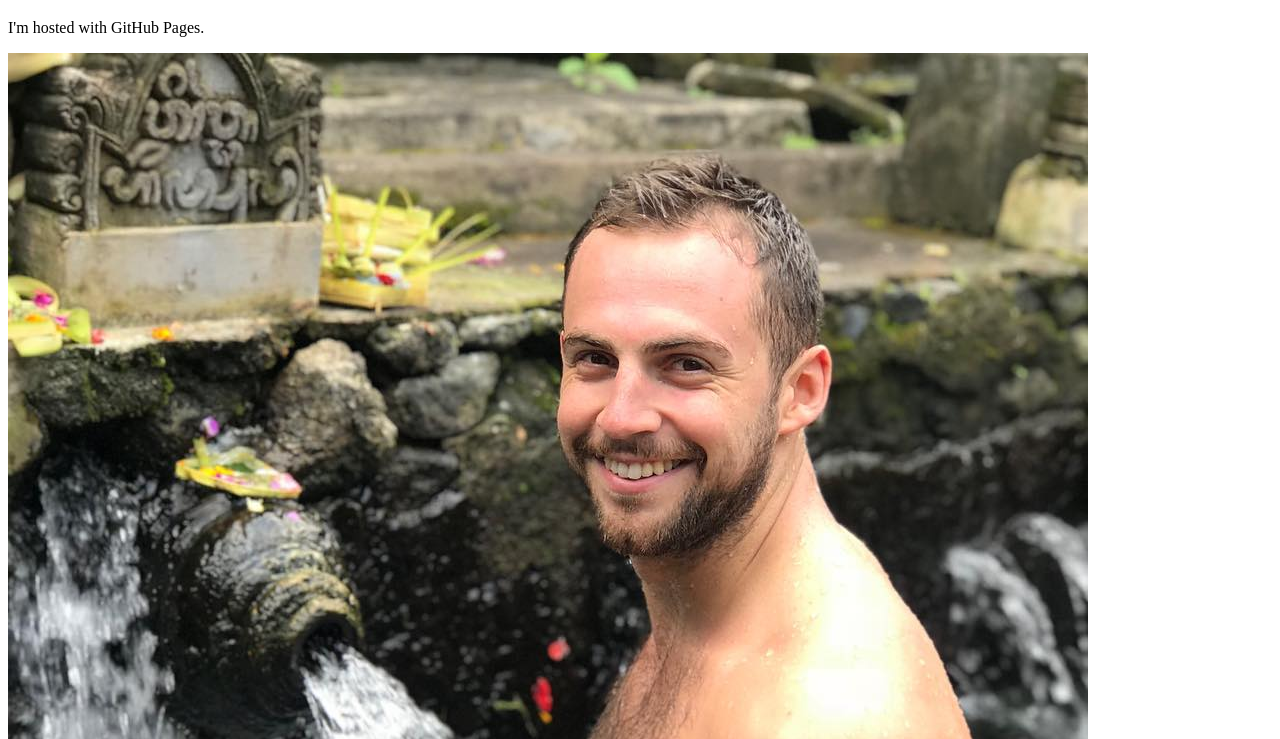
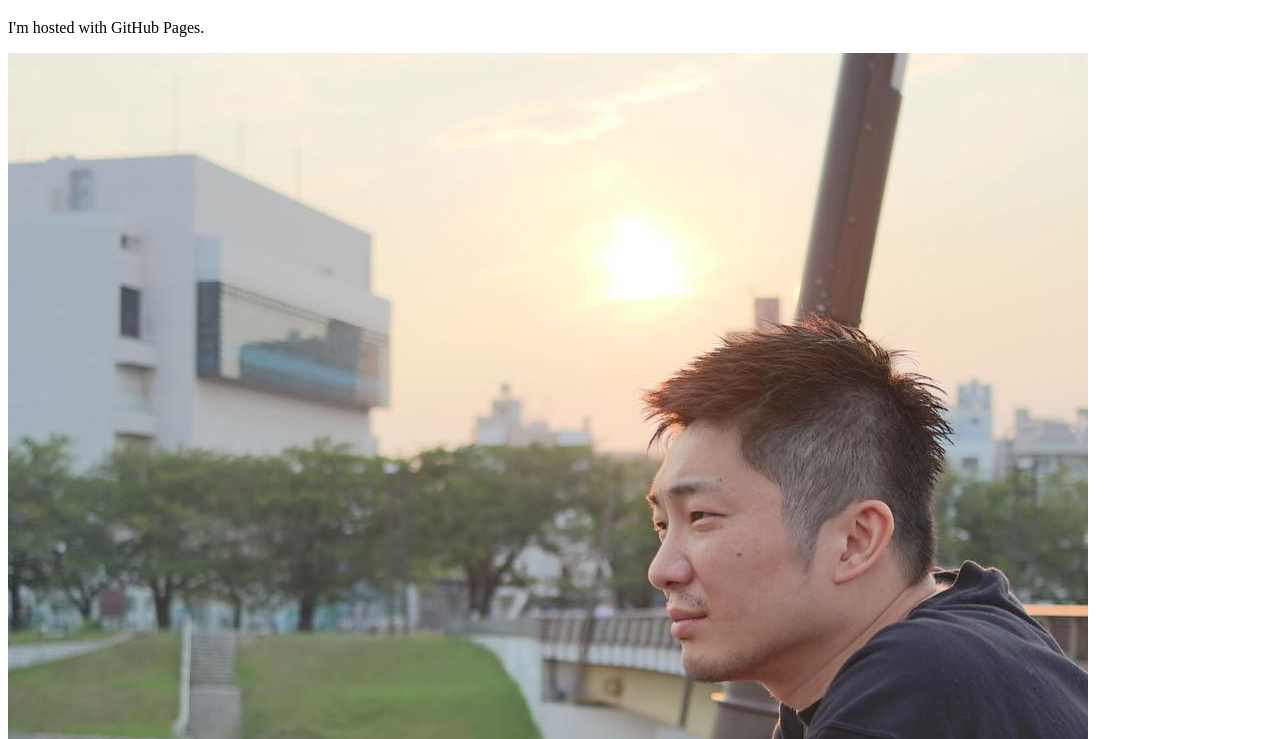
Before and after one commit to odin2018/odin2018.github.io, a plain HTML site: page index.html in a window 1280 px wide. Shown: the part 61-800 px from the top of the page. Drawn offline with Linux system fonts and the light colour scheme.

Commit message:
Update index.html

```diff
--- a/index.html
+++ b/index.html
@@ -3,6 +3,6 @@
 <body>
 <h1>Hello World</h1>
 <p>I'm hosted with GitHub Pages.</p>
-  <p><img src= "pics/28429542_1589825467731688_8346647715706306560_n.jpg" alt="Chris" /></p>
+  <p><img src= "pics/20184228_100956513912168_529896194348941312_n.jpg" alt="Chris" /></p>
 </body>
 </html>
```
